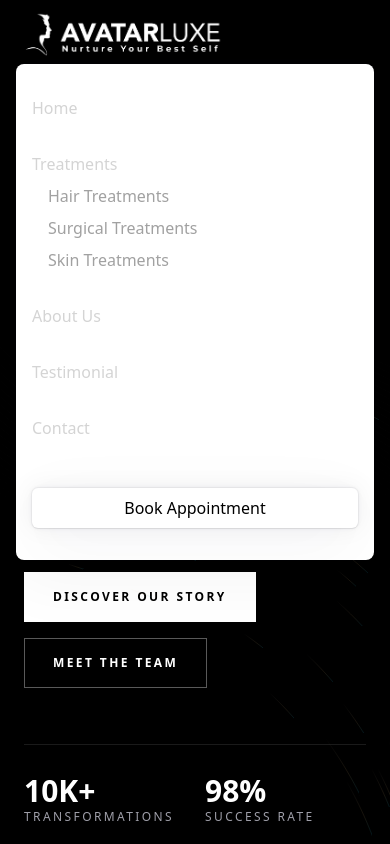
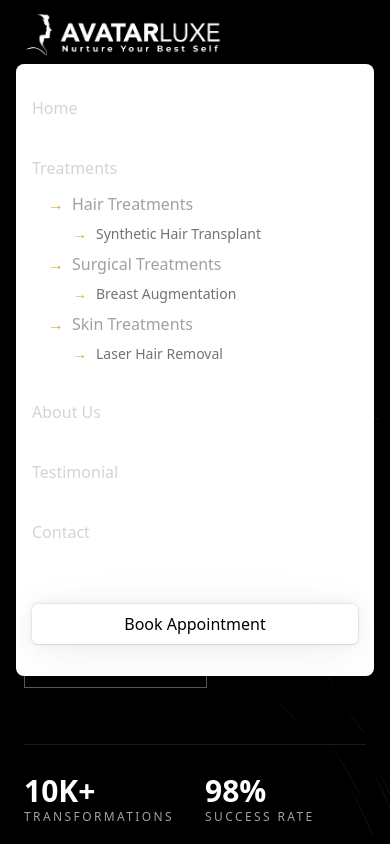
Before and after one commit to innbits2017/avatarluxe, a Next.js app: page /about-us in a window 390 px wide. Both pictures are taken after a click on the icon 362 px from the left and 34 px from the top of the page. Shown: the top 844 px of the page. Built offline with nearby package versions, Linux system fonts and the light colour scheme.

Commit message:
menu-update

```diff
--- a/src/components/MenuBar.jsx
+++ b/src/components/MenuBar.jsx
@@ -171,34 +171,71 @@ export function MenuBar() {
                 onClose={() => setIsMobileMenuOpen(false)}
               >
                 {navItems.map((item, idx) => (
-                  <div key={idx} className="mb-4">
+                  <div key={idx} className="mb-5">
+
+                    {/* MAIN ITEM */}
                     {item.children ? (
-                      <div className="flex flex-col gap-2">
+                      <div className="flex flex-col gap-3">
+
                         <span className="text-neutral-300 font-medium">
                           {item.name}
                         </span>
 
+                        {/* LEVEL 1 */}
                         <div className="pl-4 flex flex-col gap-2">
                           {item.children.map((child, cIdx) => (
-                            <a
-                              key={cIdx}
-                              href={child.link}
-                              onClick={() =>
-                                setIsMobileMenuOpen(false)
-                              }
-                              className="text-neutral-400"
-                            >
-                              {child.name}
-                            </a>
+                            <div key={cIdx} className="flex flex-col gap-1">
+
+                              {/* CHILD ITEM */}
+                              <a
+                                href={child.link}
+                                onClick={() => setIsMobileMenuOpen(false)}
+                                className="group flex items-center gap-2 text-neutral-400"
+                              >
+                                {/* GOLD ARROW */}
+                                <span className="w-4 flex justify-center text-[#D4AF37] opacity-100">
+                                  →
+                                </span>
+
+                                {/* TEXT */}
+                                <span className="transition-all duration-300 group-hover:translate-x-1">
+                                  {child.name}
+                                </span>
+                              </a>
+
+                              {/* LEVEL 2 (SUB-SUB MENU) */}
+                              {child.children && (
+                                <div className="pl-6 flex flex-col gap-1 mt-1">
+                                  {child.children.map((sub, sIdx) => (
+                                    <a
+                                      key={sIdx}
+                                      href={sub.link}
+                                      onClick={() => setIsMobileMenuOpen(false)}
+                                      className="group flex items-center gap-2 text-neutral-500 text-sm"
+                                    >
+                                      {/* GOLD ARROW */}
+                                      <span className="w-4 flex justify-center text-[#D4AF37] opacity-100">
+                                        →
+                                      </span>
+
+                                      {/* TEXT */}
+                                      <span className="transition-all duration-300 group-hover:translate-x-1">
+                                        {sub.name}
+                                      </span>
+                                    </a>
+                                  ))}
+                                </div>
+                              )}
+
+                            </div>
                           ))}
                         </div>
+
                       </div>
                     ) : (
                       <a
                         href={item.link}
-                        onClick={() =>
-                          setIsMobileMenuOpen(false)
-                        }
+                        onClick={() => setIsMobileMenuOpen(false)}
                         className="text-neutral-300"
                       >
                         {item.name}
@@ -207,9 +244,13 @@ export function MenuBar() {
                   </div>
                 ))}
 
-                <div className="flex w-full flex-col gap-4 mt-4">
+                {/* BUTTON */}
+                <div className="flex w-full flex-col gap-4 mt-6">
                   <NavbarButton
-                    onClick={() => setIsMobileMenuOpen(false)}
+                    onClick={() => {
+                      setIsMobileMenuOpen(false);
+                      setOpen(true);
+                    }}
                     variant="primary"
                     className="w-full"
                   >
```
